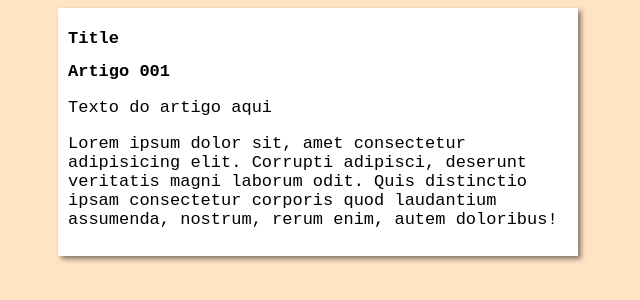
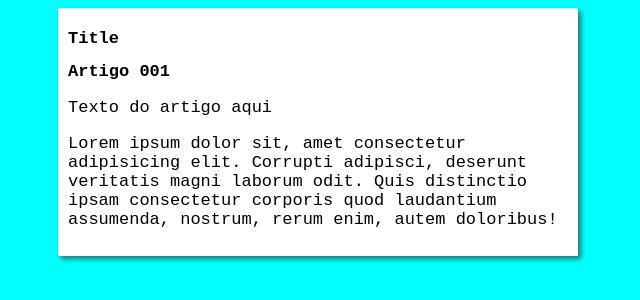
Before and after one commit to J-Scheffer/Projeto-site, a plain HTML site: page index.html in a window 1280 px wide. Shown: the whole page, without its empty margins (322-962 px from the left). Drawn offline with Linux system fonts and the light colour scheme.

Commit message:
Update style.css

```diff
--- a/style.css
+++ b/style.css
@@ -4,7 +4,7 @@ font-size: 17px;
 
 }
 body{
-background-color: bisque;
+background-color:aqua;
 }
 
 main{
```
